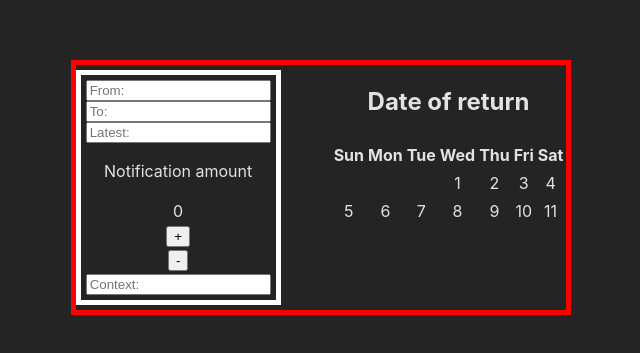
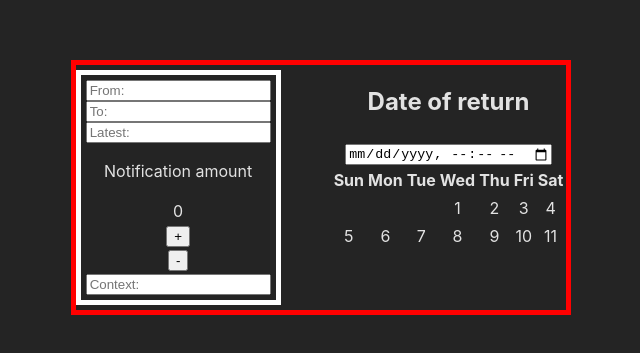
Before and after one commit to TheAzzieDev/MickeyEmail-, a React (Vite) app in the folder mickeyemail/: page / in a window 1280 px wide. Shown: the part 213-566 px from the top of the page, without its empty margins (319-959 px from the left). Built offline with nearby package versions, Linux system fonts and the light colour scheme.

Commit message:
Update App.jsx

```diff
--- a/mickeyemail/src/App.jsx
+++ b/mickeyemail/src/App.jsx
@@ -53,7 +53,7 @@ function App() {
         <section className="grid-callender">
           <div className="callender">
             <h2>Date of return</h2>
-           {/*<input type="datetime-local" id="tiddatum"/>*/}
+           <input type="datetime-local" id="tiddatum"/>
             <table>
               <thead>
                 <tr>
```
